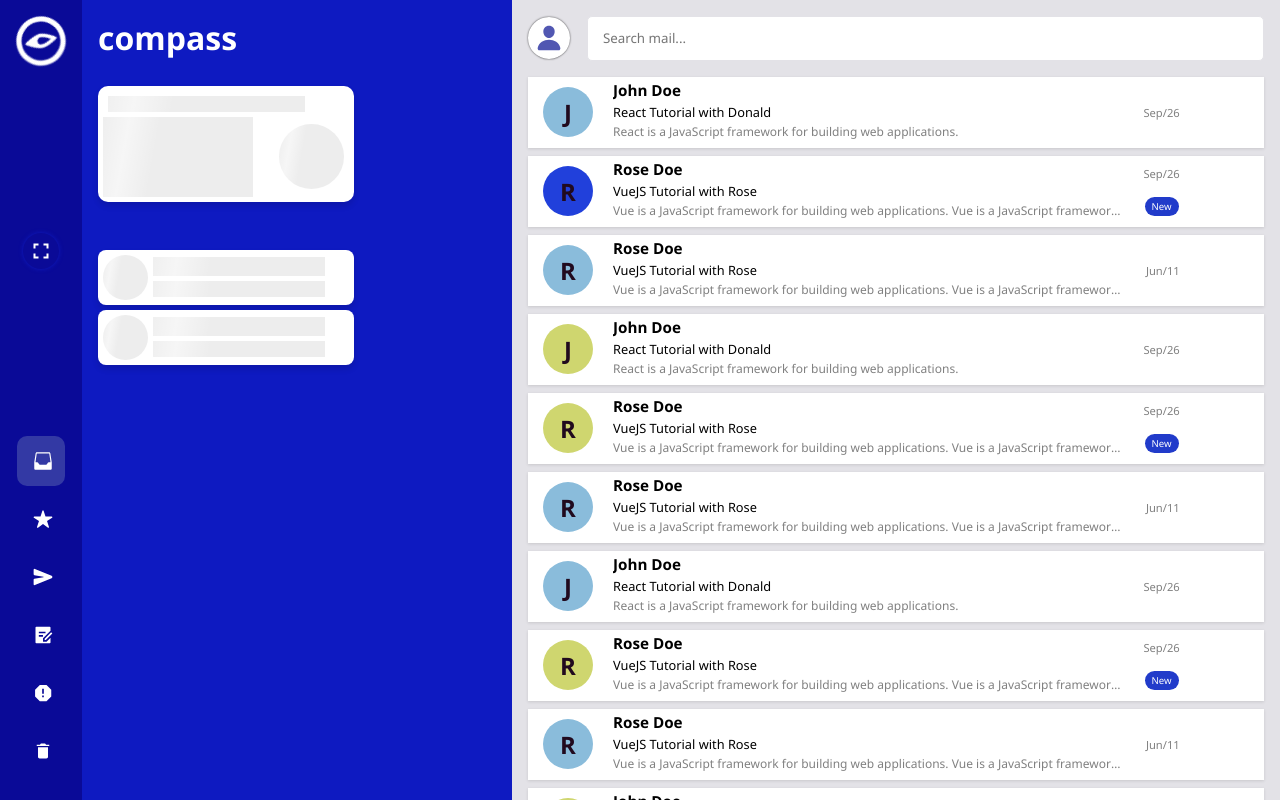
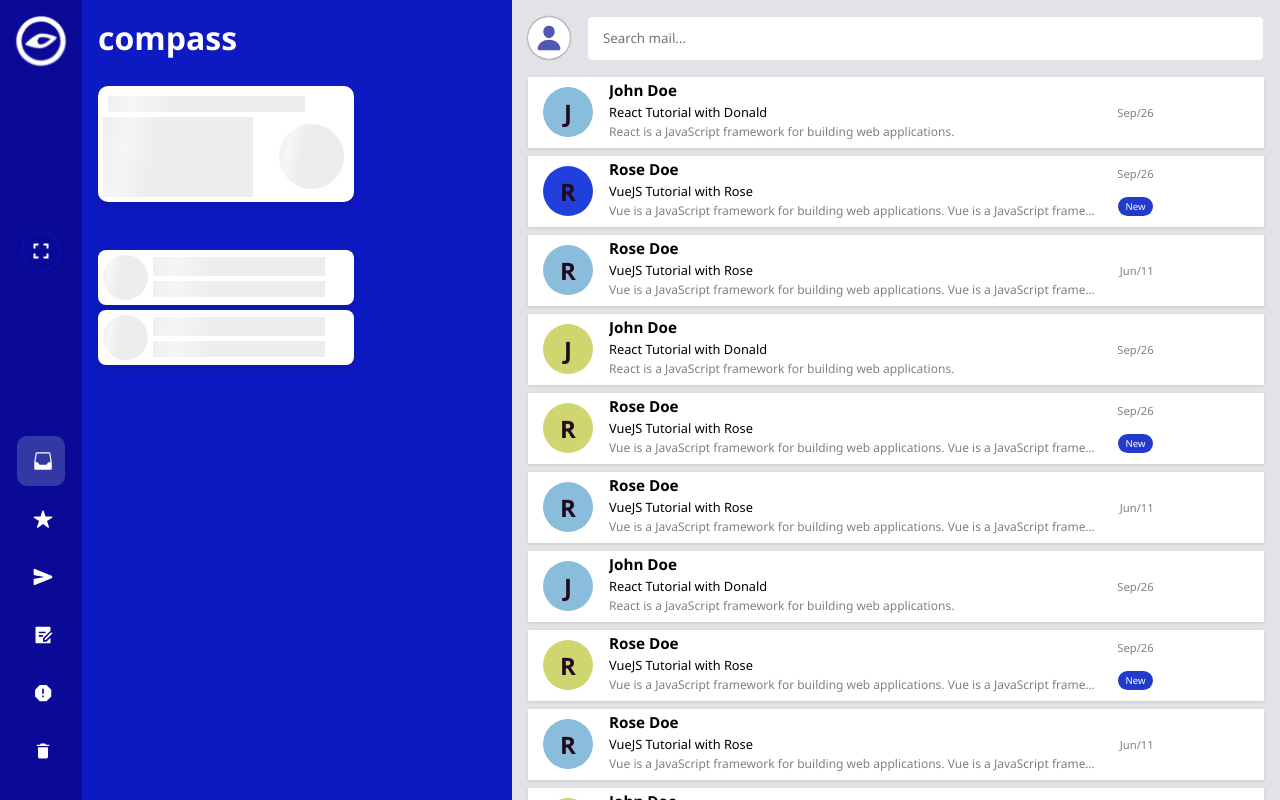
Before and after one commit to Xyzeebit/compass-mail-app, a React (Create React App) app in the folder client/: page /inbox in a window 1280 px wide. Built offline with nearby package versions, Linux system fonts and the light colour scheme.

Commit message:
changed mail list padding and width

```diff
--- a/client/src/styles/list.css
+++ b/client/src/styles/list.css
@@ -74,11 +74,11 @@
 .mail-item a {
     text-decoration: none;
     color: inherit;
-    margin-left: 5px;
+    margin-left: 1px;
     display: flex;
     justify-content: space-between;
     align-items: center;
-    width: 77%;
+    width: 74%;
 
 }
 .message-summary {
```
